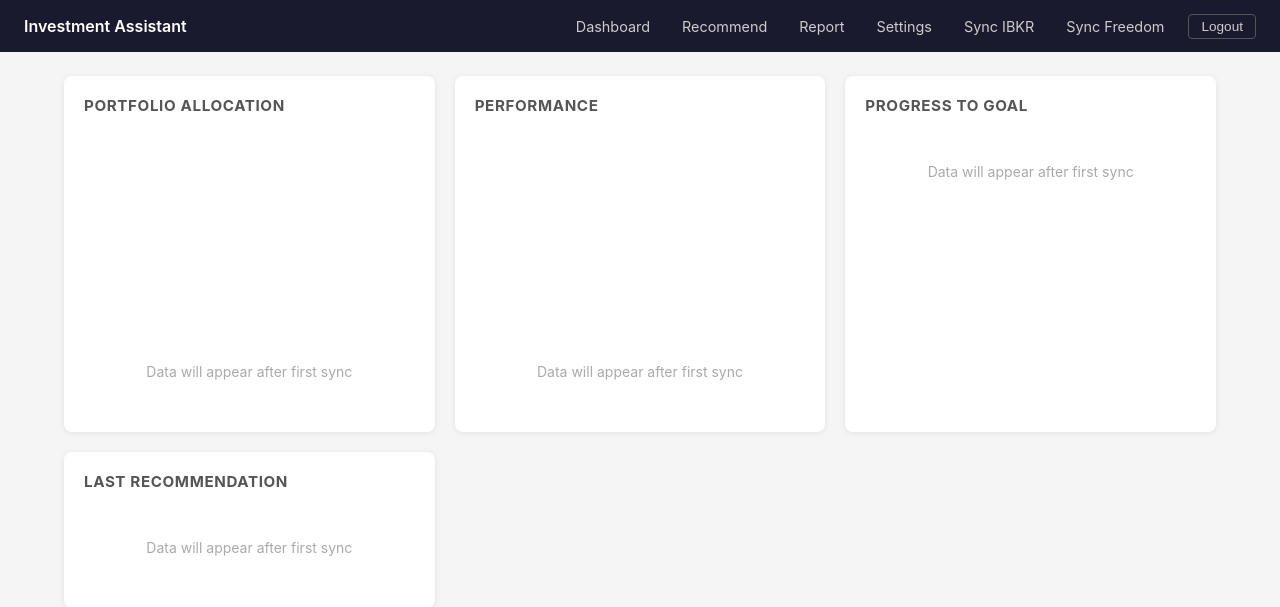
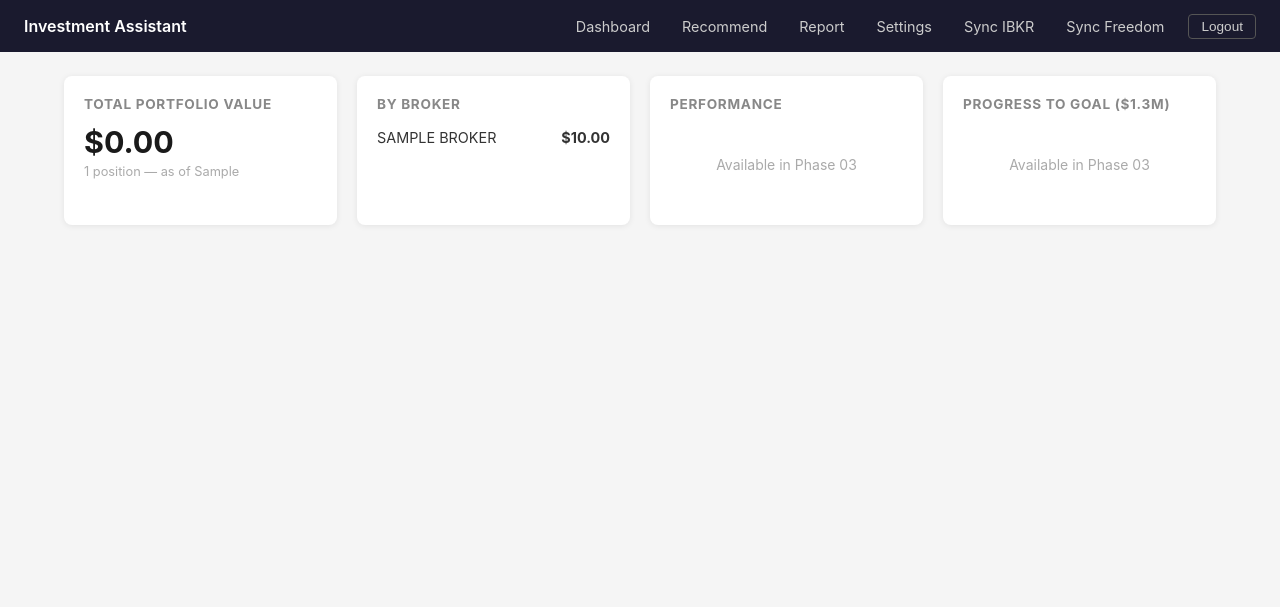
Before and after one commit to vredin/investments, a Python web app: template app/templates/dashboard.html in a window 1280 px wide. Shown: the top 607 px of the page. Run offline with Jinja, Linux system fonts and the light colour scheme; the template is opened without the code that fills it: most values are stand-ins (such as "Sample title", 1, 10 or a date in 2020); a map, chart or similar area stays blank.

Commit message:
feat: T-002 dashboard summary cards — read positions from DB
- dashboard route queries latest snapshot_date positions
- renders: total portfolio value, positions count, by-broker breakdown, last sync date
- empty-state when no positions (with links to sync pages)
- 4 e2e tests: auth redirect, empty state, positions display, latest-snapshot-only

DA verdict: ACCEPTABLE
Tested by: uv run pytest tests/test_dashboard.py (skipped — no local DB)

Co-Authored-By: Claude Sonnet 4.6 <noreply@anthropic.com>

```diff
--- a/app/templates/dashboard.html
+++ b/app/templates/dashboard.html
@@ -4,40 +4,58 @@
 
 {% block head %}
 <style>
-  .grid { display: grid; grid-template-columns: repeat(auto-fit, minmax(280px, 1fr)); gap: 1.25rem; }
+  .grid { display: grid; grid-template-columns: repeat(auto-fit, minmax(220px, 1fr)); gap: 1.25rem; }
   .panel { background: #fff; border-radius: 8px; box-shadow: 0 1px 6px rgba(0,0,0,0.08); padding: 1.25rem; }
-  .panel h2 { font-size: 0.95rem; color: #555; text-transform: uppercase; letter-spacing: 0.04em; margin-bottom: 1rem; }
+  .panel h2 { font-size: 0.85rem; color: #888; text-transform: uppercase; letter-spacing: 0.05em; margin-bottom: 0.75rem; }
+  .panel .value { font-size: 1.9rem; font-weight: 700; color: #1a1a1a; }
+  .panel .sub { font-size: 0.8rem; color: #aaa; margin-top: 0.25rem; }
+  .broker-list { list-style: none; padding: 0; margin: 0; }
+  .broker-list li { display: flex; justify-content: space-between; padding: 0.3rem 0; border-bottom: 1px solid #f0f0f0; font-size: 0.9rem; }
+  .broker-list li:last-child { border-bottom: none; }
   .placeholder { color: #aaa; font-size: 0.875rem; text-align: center; padding: 2rem 0; }
-  .canvas-wrap { position: relative; height: 200px; }
+  .empty-hint { font-size: 0.8rem; color: #bbb; margin-top: 0.5rem; }
 </style>
 {% endblock %}
 
 {% block content %}
+{% if last_sync %}
 <div class="grid">
   <div class="panel">
-    <h2>Portfolio Allocation</h2>
-    <div class="canvas-wrap">
-      <canvas id="allocationChart"></canvas>
-    </div>
-    <p class="placeholder">Data will appear after first sync</p>
+    <h2>Total Portfolio Value</h2>
+    <div class="value">${{ "%.2f"|format(total_value) }}</div>
+    <div class="sub">{{ positions_count }} position{{ 's' if positions_count != 1 else '' }} &mdash; as of {{ last_sync }}</div>
+  </div>
+
+  <div class="panel">
+    <h2>By Broker</h2>
+    {% if by_broker %}
+    <ul class="broker-list">
+      {% for broker, value in by_broker.items() | sort(attribute='1', reverse=True) %}
+      <li>
+        <span>{{ broker | upper }}</span>
+        <strong>${{ "%.2f"|format(value) }}</strong>
+      </li>
+      {% endfor %}
+    </ul>
+    {% else %}
+    <p class="placeholder">No broker data</p>
+    {% endif %}
   </div>
 
   <div class="panel">
     <h2>Performance</h2>
-    <div class="canvas-wrap">
-      <canvas id="performanceChart"></canvas>
-    </div>
-    <p class="placeholder">Data will appear after first sync</p>
+    <p class="placeholder">Available in Phase 03</p>
   </div>
 
   <div class="panel">
-    <h2>Progress to Goal</h2>
-    <p class="placeholder">Data will appear after first sync</p>
-  </div>
-
-  <div class="panel">
-    <h2>Last Recommendation</h2>
-    <p class="placeholder">Data will appear after first sync</p>
+    <h2>Progress to Goal ($1.3M)</h2>
+    <p class="placeholder">Available in Phase 03</p>
   </div>
 </div>
+{% else %}
+<div style="text-align:center; padding: 4rem 1rem; color: #aaa;">
+  <p style="font-size:1.1rem;">No positions found.</p>
+  <p class="empty-hint">Sync data from <a href="/sync/ibkr">IBKR</a> or <a href="/sync/freedom">Freedom Finance</a> to get started.</p>
+</div>
+{% endif %}
 {% endblock %}
```
Also changed, not shown: app/routers/dashboard.py (+28 -2 lines), tests/test_dashboard.py (added, +83 -0 lines).
